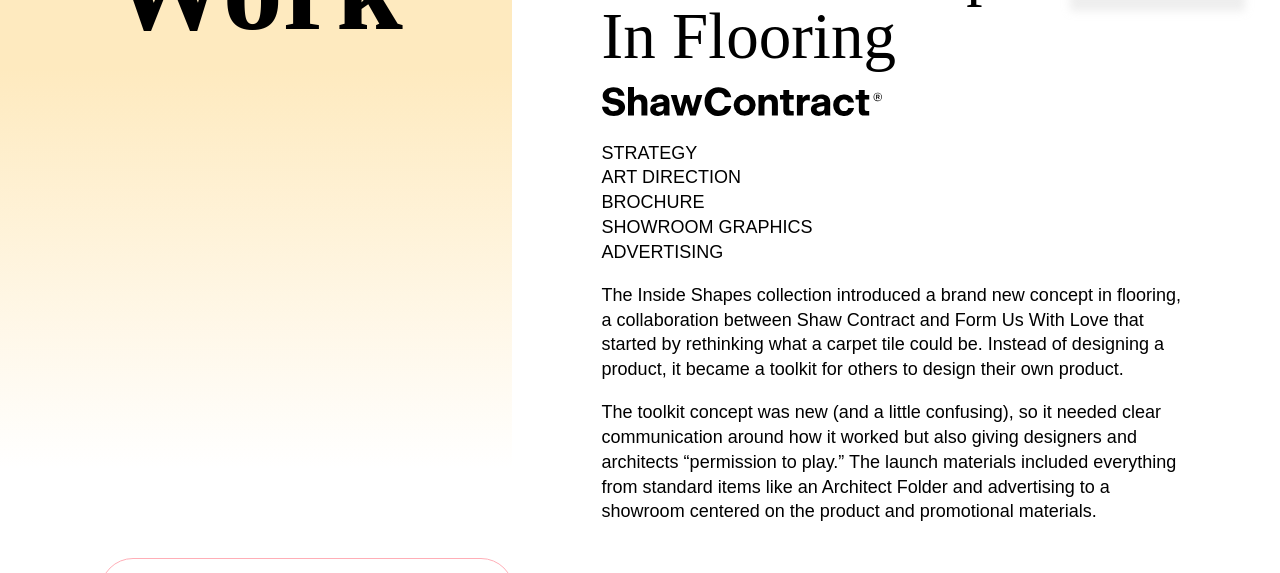
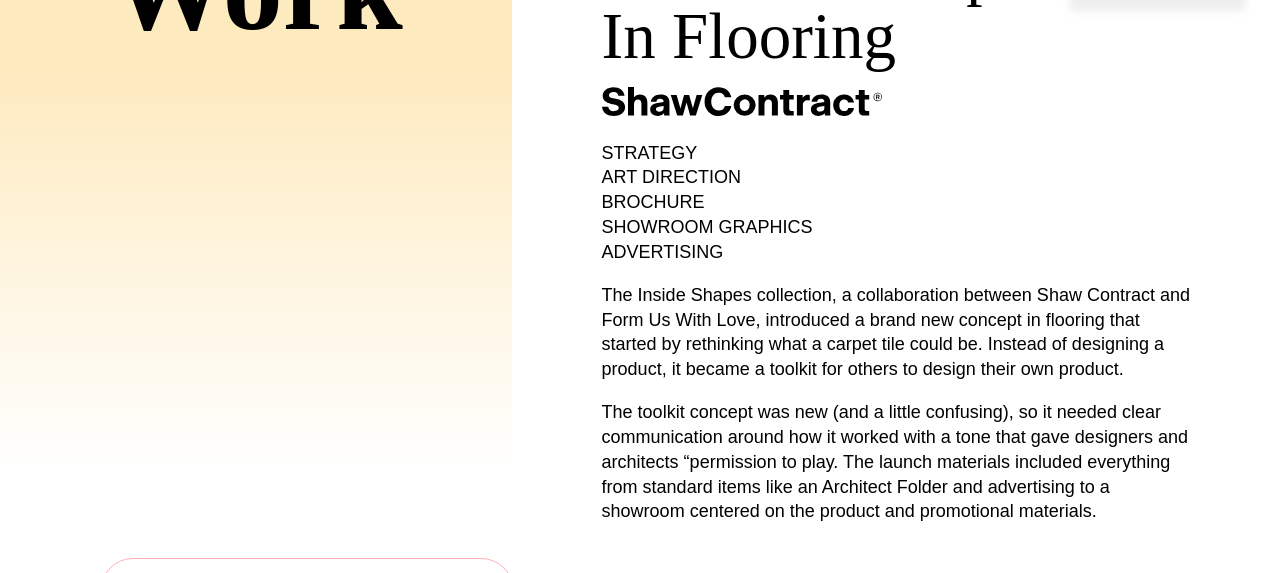
Before and after one commit to pfiller/design-pods, a Jekyll site: the page built from _posts/2021-02-22-shaw-inside-shapes.md, in a window 1280 px wide and 900 px high, cut to the strip 231-804 px from the top of the window. Built offline with Jekyll 4.4.1, drawn with Linux system fonts in a browser that asks for light colours; some web fonts are replaced.

Commit message:
Content Update Inside Shapes Description Copy

```diff
--- a/_posts/2021-02-22-shaw-inside-shapes.md
+++ b/_posts/2021-02-22-shaw-inside-shapes.md
@@ -14,9 +14,9 @@
   Showroom Graphics<br>
   Advertising</p>
 
-  The Inside Shapes collection introduced a brand new concept in flooring, a collaboration between Shaw Contract and Form Us With Love that started by rethinking what a carpet tile could be. Instead of designing a product, it became a toolkit for others to design their own product.
+  The Inside Shapes collection, a collaboration between Shaw Contract and Form Us With Love, introduced a brand new concept in flooring that started by rethinking what a carpet tile could be. Instead of designing a product, it became a toolkit for others to design their own product.
 
-  The toolkit concept was new (and a little confusing), so it needed clear communication around how it worked but also giving designers and architects “permission to play.” The launch materials included everything from standard items like an Architect Folder and advertising to a showroom centered on the product and promotional materials.
+  The toolkit concept was new (and a little confusing), so it needed clear communication around how it worked with a tone that gave designers and architects “permission to play. The launch materials included everything from standard items like an Architect Folder and advertising to a showroom centered on the product and promotional materials.
 ---
 
 ![](../img/work/IS_1.jpg)
```
